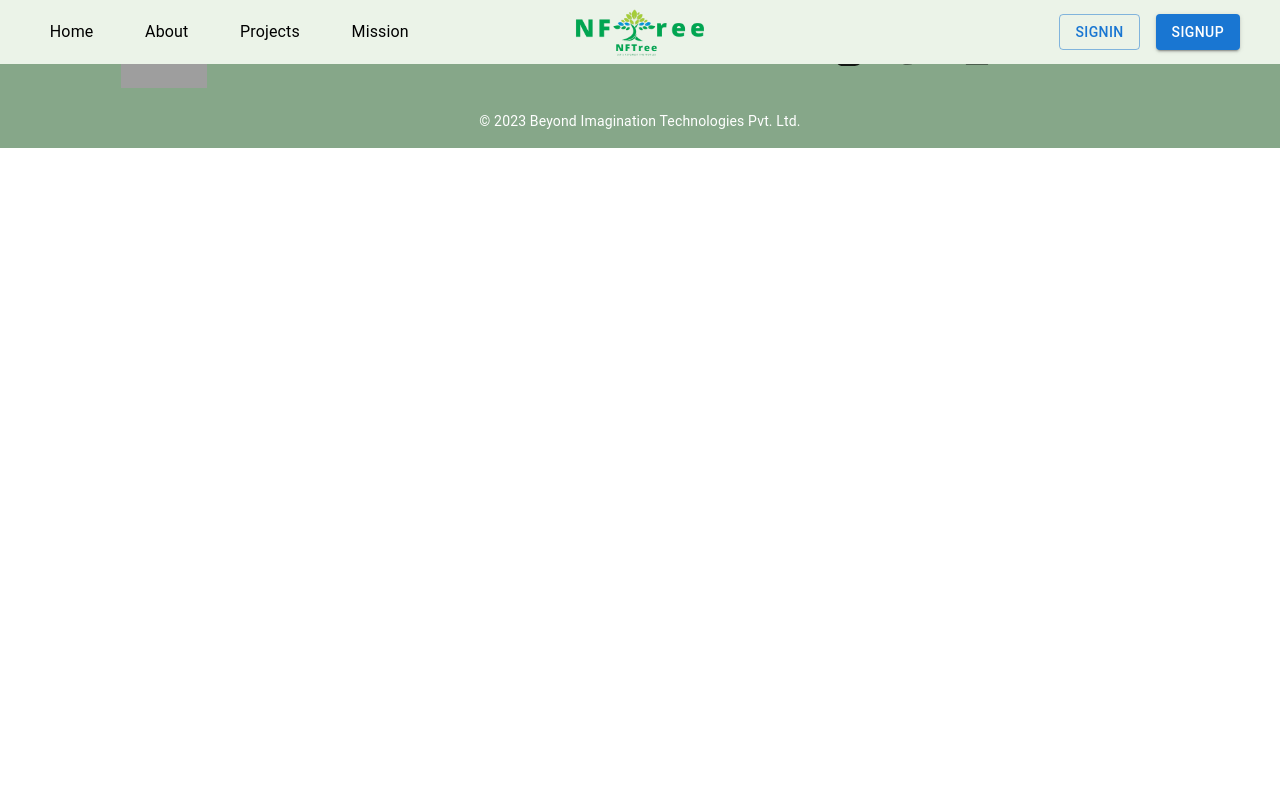
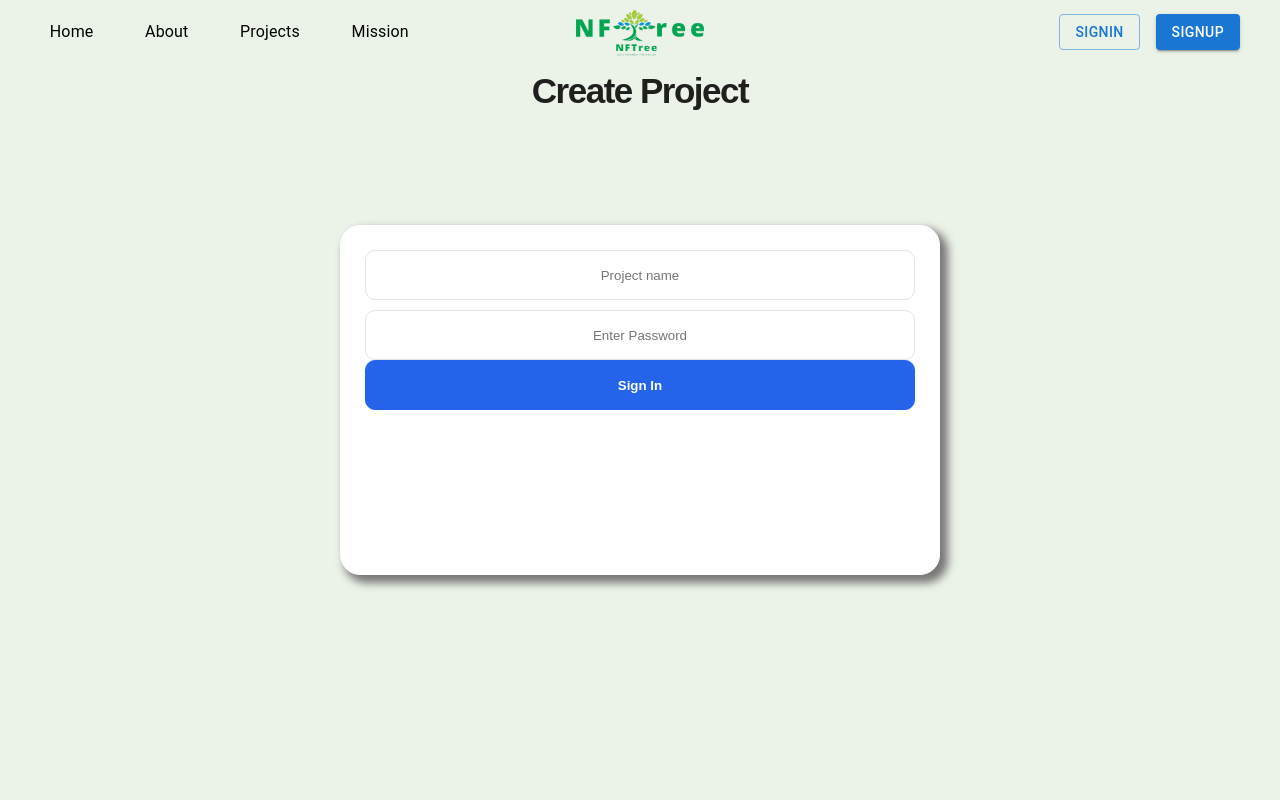
Before and after one commit to ankitbajpai65/NFTree, a React (Vite) app: page /create_project in a window 1280 px wide. Shown: the top 800 px of the page. Built offline with nearby package versions, Linux system fonts and the light colour scheme; grey boxes are pictures that could not be loaded.

Commit message:
create project page added

```diff
--- a/src/Components/Navbar/Dropdown.jsx
+++ b/src/Components/Navbar/Dropdown.jsx
@@ -1,6 +1,6 @@
 import React from "react";
 import { List, ListItem } from "@mui/material";
-import { Link } from 'react-router-dom';
+import { Link } from "react-router-dom";
 
 const Dropdown = ({ handleMouseLeave, setMobileOpen }) => {
   return (
@@ -13,21 +13,33 @@ const Dropdown = ({ handleMouseLeave, setMobileOpen }) => {
           backgroundColor: "white",
           position: "absolute",
           top: { xs: "2rem", sm: "3rem" },
-					left: { xs: '-65px', sm: 'unset' },
+          left: { xs: "-65px", sm: "unset" },
           width: { xs: "12rem", sm: "auto" },
           zIndex: "100",
           boxShadow: "rgba(0, 0, 0, 0.35) 0px 5px 15px",
           borderRadius: "4px",
-				}}>
+        }}
+      >
         <ListItem disablePadding>
           <div style={{ margin: "auto" }}>
+            <Link
+              to="/create_project"
+              onClick={() => {
+                handleMouseLeave();
+                setMobileOpen(false);
+              }}
+              className="dropdownLinks"
+            >
+              Create Project
+            </Link>
             <Link
               to="/completed_projects"
               onClick={() => {
                 handleMouseLeave();
                 setMobileOpen(false);
               }}
-							className="dropdownLinks">
+              className="dropdownLinks"
+            >
               Completed Projects
             </Link>
 
@@ -37,7 +49,8 @@ const Dropdown = ({ handleMouseLeave, setMobileOpen }) => {
                 handleMouseLeave();
                 setMobileOpen(false);
               }}
-							className="dropdownLinks">
+              className="dropdownLinks"
+            >
               Ongoing Projects
             </Link>
           </div>
--- a/src/Components/Navbar/Navbar.jsx
+++ b/src/Components/Navbar/Navbar.jsx
@@ -5,6 +5,7 @@ import Kyc from "../Kyc/Kyc";
 import Dropdown from "./Dropdown";
 import Signin from "../Auth/Signin";
 import Signup from "../Auth/Signup";
+import CreateProject from "../Projects/CreateProject";
 
 import {
   AppBar,
@@ -306,9 +307,10 @@ export default function Navbar() {
       <Routes>
         <Route index element={<Home />} />
         <Route path="/" element={<Home />} />
-        <Route path="/signin" element={<Signin />} />
-        <Route path="/signup" element={<Signup />} />
+        <Route path="signin" element={<Signin />} />
+        <Route path="signup" element={<Signup />} />
         <Route path="kyc" element={<Kyc />} />
+        <Route path="create_project" element={<CreateProject />} />
         {/* <Route path="*" element={<NoPage />} /> */}
       </Routes>
     </>
--- /dev/null
+++ b/src/Components/Projects/CreateProject.css
@@ -0,0 +1,6 @@
+@media only screen and (max-width: 1300px) {
+  .login-box {
+    margin-top: 0px;
+    width: 60vw;
+  }
+}
--- /dev/null
+++ b/src/Components/Projects/CreateProject.jsx
@@ -0,0 +1,32 @@
+import "./CreateProject.css";
+
+const CreateProject = () => {
+  return (
+    <>
+      <div className="login-container">
+        <div className="head-part">
+          <h1>Create Project</h1>
+        </div>
+        <div className="login-box">
+          <div className="login-input">
+            <input type="text" name="name" placeholder="Project name" />
+
+            <input
+              type="password"
+              name="password"
+              placeholder="Enter Password"
+            />
+          </div>
+
+          <div className="login-button">
+            <button className="submit-button" onClick="">
+              Sign In
+            </button>
+          </div>
+        </div>
+      </div>
+    </>
+  );
+};
+
+export default CreateProject;
```
Lines whose indentation alone changed are shown as unchanged.
